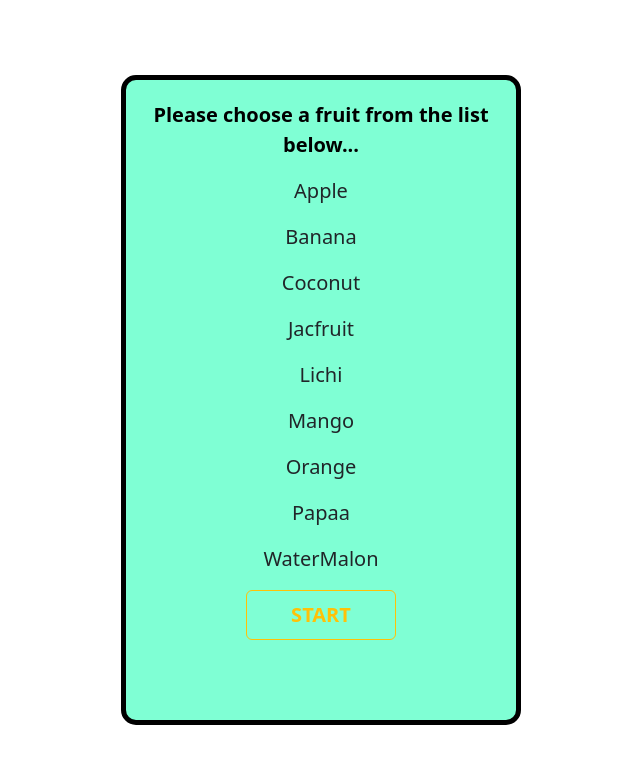
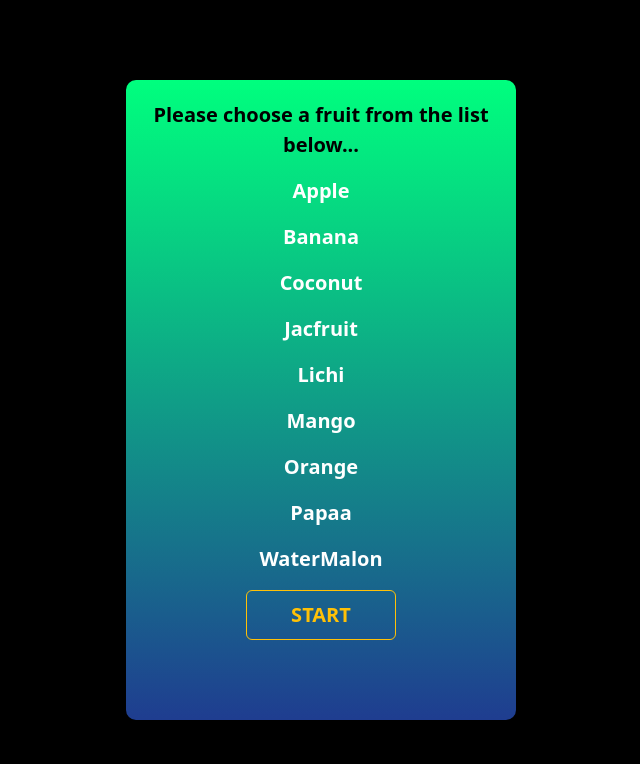
Before and after one commit to supriyo1013/Game, a plain HTML site: page index.html in a window 1280 px wide. Shown: the whole page, without its empty margins (319-959 px from the left). Drawn offline with nearby package versions, Linux system fonts and the light colour scheme.

Commit message:
Update style.css

```diff
--- a/style.css
+++ b/style.css
@@ -6,7 +6,7 @@
 
 body{
     font-size: 20px;
-    /* background-color: #5b5bde; */
+    background-color: black;
     margin: 0;
     display: flex;
     align-items: center;
@@ -21,9 +21,15 @@ body{
     border: 5px solid black;
     border-radius: 15px;
     padding: 20px;
-    background-color: aquamarine;
+    background-image: linear-gradient(#00ff7e,#1f3d90);
+    color: white;
     position: relative;
     font-size: 30px;
+}
+
+.container p{
+    font-size: 20px;
+    font-weight: 700;
 }
 
 .div{
@@ -57,7 +63,7 @@ button{
 }
 
 h1{
-    color: rgb(246, 72, 60);
+    color: rgb(31, 12, 154);
     font-style: italic;
 }
 
```
